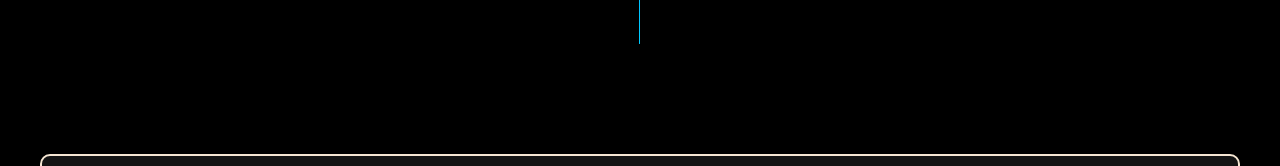
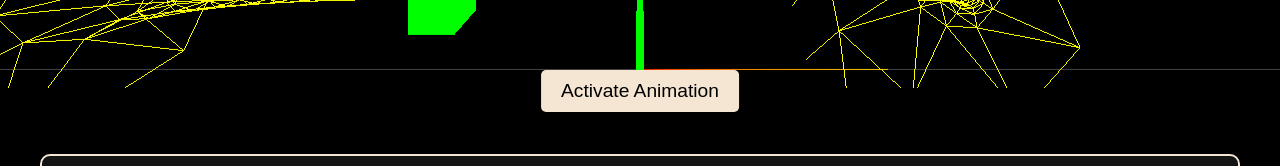
Before and after one commit to eliottvalette/3D-Website, a website built with Vite: page index.html in a window 1280 px wide. Shown: the part 1275-1441 px from the top of the page. Built offline with nearby package versions, Linux system fonts and the light colour scheme; animation ran at ten frames a second.

Commit message:
keyboard tracking

```diff
--- a/index.html
+++ b/index.html
@@ -43,7 +43,9 @@
 
     <div class="three-container">
       <canvas id="bg"></canvas>
+      <button id="animateButton" class="cta-button">Activate Animation</button>
     </div>
+
 
     <main class="container">
       <section class="content">
--- a/main.js
+++ b/main.js
@@ -14,15 +14,16 @@ const renderer = new THREE.WebGLRenderer({
 renderer.setPixelRatio(window.devicePixelRatio);
 renderer.setSize(window.innerWidth, window.innerHeight / 1.5);
 
-// Initial camera position
-camera.position.set(0, 5, 7);
-camera.lookAt(0, 0, 0);  // Look at the origin
-
 // Instantiate OrbitControls
 const controls = new OrbitControls(camera, renderer.domElement);
 controls.enableDamping = true;
 controls.dampingFactor = 0.25;
 controls.enableZoom = true;
+
+// Initial camera position
+camera.position.set(0, 5, 7);
+controls.target.set(0, 2.5, 0);
+controls.update();  // Update controls to reflect the new target
 
 // Lights
 const ambientLight = new THREE.AmbientLight(0xffffff, 0.3);
@@ -60,74 +61,108 @@ loader.load(
 );
 
 const boxGeometry_screen = new THREE.BoxGeometry(1, 1, 1); // 1x1x1 cube
-const boxMaterial_screen = new THREE.MeshBasicMaterial({ color: 0xff0000 }); // Green color
+const boxMaterial_screen = new THREE.MeshBasicMaterial({ color: 0xff0000 }); // Red color
 const box_screen = new THREE.Mesh(boxGeometry_screen, boxMaterial_screen);
-box_screen.position.set(0, 2.5, 0);
-scene.add(box_screen);
-
-const boxGeometry_keyboard = new THREE.BoxGeometry(1, 1, 1); // 1x1x1 cube
-const boxMaterial_keyboard = new THREE.MeshBasicMaterial({ color: 0x0000ff }); // Green color
-const box_keyboard = new THREE.Mesh(boxGeometry_keyboard, boxMaterial_keyboard);
-box_keyboard.position.set(0, 0.9, 3);
-scene.add(box_keyboard);
+box_screen.position.set(0, 2.5, -0.5);
 
 const boxGeometry_side = new THREE.BoxGeometry(1, 1, 1); // 1x1x1 cube
 const boxMaterial_side = new THREE.MeshBasicMaterial({ color: 0x00ff00 }); // Green color
 const box_side = new THREE.Mesh(boxGeometry_side, boxMaterial_side);
-box_side.position.set(-4, 0.9, 0);
-scene.add(box_side);
+box_side.position.set(-4.5, 0.9, -1);
+
+const boxGeometry_keyboard = new THREE.BoxGeometry(1, 1, 1); // 1x1x1 cube
+const boxMaterial_keyboard = new THREE.MeshBasicMaterial({ color: 0x0000ff }); // Blue color
+const box_keyboard = new THREE.Mesh(boxGeometry_keyboard, boxMaterial_keyboard);
+box_keyboard.position.set(0, 0.9, 3);
 
 // Create a smooth camera path using CatmullRomCurve3
 const cameraPath = new THREE.CatmullRomCurve3([
   new THREE.Vector3(0, 5, 7),   // In front of the screen (1)
 
-  new THREE.Vector3(-8, 5, 7),  // Turning around the modem (6)
-  new THREE.Vector3(-8, 5, -7),
-  new THREE.Vector3(-2, 5, -5),
-  new THREE.Vector3(-2, 5, 5),
-  new THREE.Vector3(-8, 5, 7),
-  new THREE.Vector3(-8, 5, -7),
+  new THREE.Vector3(-8, 4, 7),  // Turning around the modem (6)
+  new THREE.Vector3(-8, 4, -7),
+  new THREE.Vector3(-2.5, 6, -5),
+  new THREE.Vector3(-2.5, 6, 5),
+  new THREE.Vector3(-8, 4, 7),
+  new THREE.Vector3(-8, 3, -7),
 
-  new THREE.Vector3(7, 5, -7),  // Behind the screen (1)
+  new THREE.Vector3(7, 4, -7),  // Behind the screen (1)
 
   new THREE.Vector3(7, 5, 7),   // On the Right (1)
+
+  new THREE.Vector3(0, 5, 7),   // In front of the screen (1)
+
+  new THREE.Vector3(-3, 3, 3),  // Tracking the keyboard (2)
+  new THREE.Vector3(3, 3, 3),
 
   new THREE.Vector3(0, 5, 7),   // In front of the screen (1)
 ], true); // The last true ensures the curve is closed
 
 // Define a separate smooth path for camera's lookAt direction (target positions)
-const objectPath = new THREE.CatmullRomCurve3([
-  new THREE.Vector3(0, 2.5, 0),   // Initially look at the center of the setup
-  new THREE.Vector3(4, 0.9, 0),  // Look at the modem (side)
-  new THREE.Vector3(4, 0.9, 3), // Look towards the back-left
-  new THREE.Vector3(0, 2.5, 5),  // Look directly behind
-  new THREE.Vector3(-4, 0.9, 3),  // Look towards the back-right
-  new THREE.Vector3(-4, 0.9, 0),   // Look at the front-right side
-  new THREE.Vector3(0, 2.5, 0)    // Back to the center
+const LookPath = new THREE.CatmullRomCurve3([
+  new THREE.Vector3(0, 2.5, 0),     // Screen (1)
+
+  new THREE.Vector3(-4.5, 0.9, -1), // Modem (6)
+  new THREE.Vector3(-4.5, 0.9, -1),
+  new THREE.Vector3(-4.5, 0.9, -1),
+  new THREE.Vector3(-4.5, 0.9, -1),
+  new THREE.Vector3(-4.5, 0.9, -1),
+  new THREE.Vector3(-4.5, 0.9, -1),
+
+  new THREE.Vector3(0, 2.5, 0),     // Screen (1)
+
+  new THREE.Vector3(0, 2.5, 0),     // Screen (1)
+
+  new THREE.Vector3(0, 2.5, 0),     // Screen (1)
+
+  new THREE.Vector3(0, 0.9, 3),     // Keyboard (2)
+  new THREE.Vector3(0, 0.9, 3),
+
+  new THREE.Vector3(0, 2.5, 0),     // Screen (1)
+
 ], true);
 
 // Progress Bar and Scroll Event
 let progress_bar = 0;
+let isAnimating = false;
 
+function toggleAnimation() {
+  isAnimating = !isAnimating;
+}
+
+// Scroll event function
 function fill_bar(event) {
   // Adjust progress bar based on scroll direction
   if (event.deltaY > 0) {
-    progress_bar = Math.min(progress_bar + 0.009, 1);
+    progress_bar = Math.min(progress_bar + 0.002, 1);
   } else {
-    progress_bar = Math.max(progress_bar - 0.009, 0);
+    progress_bar = Math.max(progress_bar - 0.002, 0);
   }
 
-  // Get camera position from the path curve based on progress_bar
+  isAnimating = false;  // Stop animation if the user scrolls
+  updateCameraPosition();
+}
+
+// Function for handling both scrolling and animation
+function handleCameraMovement() {
+  if (isAnimating) {
+    progress_bar = Math.min(progress_bar + 0.002, 1);  // Smoothly move the camera during animation
+    if (progress_bar === 1) {
+      isAnimating = false;  // Stop animation when it completes the path
+    }
+    updateCameraPosition();
+  }
+}
+
+
+function updateCameraPosition() {
+  // Get camera position and lookAt target from the path curve based on progress_bar
   const cameraPosition = cameraPath.getPointAt(progress_bar);
   camera.position.copy(cameraPosition);
 
-  // Move the loaded model (or other objects) along the object path
-  if (loadedModel) {
-    const objectPosition = objectPath.getPointAt(progress_bar);
-    loadedModel.position.copy(objectPosition);
-  }
-
-  console.log('Progress:', progress_bar);
+  const lookAtTarget = LookPath.getPointAt(progress_bar);
+  controls.target.copy(lookAtTarget);
+  controls.update();
 }
 
 // Add scroll event listener to the canvas
@@ -146,23 +181,33 @@ if (helper) {
   const axesHelper = new THREE.AxesHelper(5);  // 5 units long axes
   scene.add(axesHelper);
 
-  const pathHelper = new THREE.TubeGeometry(cameraPath, 100, 0.05, 8, true);
+  const pathHelper = new THREE.TubeGeometry(cameraPath, 200, 0.05, 8, true);
   const material = new THREE.MeshBasicMaterial({ color: 0xffff00, wireframe: true });
   const pathMesh = new THREE.Mesh(pathHelper, material);
   scene.add(pathMesh);
+
+  const lookPathHelper = new THREE.TubeGeometry(LookPath, 200, 0.05, 8, true);
+  const lookMaterial = new THREE.MeshBasicMaterial({ color: 0x00ff00, wireframe: true });
+  const lookPathMesh = new THREE.Mesh(lookPathHelper, lookMaterial);
+  scene.add(lookPathMesh);
+
+  scene.add(box_screen);
+  scene.add(box_side);
+  scene.add(box_keyboard);
 }
 
 // Animation Loop
 function animate() {
   requestAnimationFrame(animate);
 
-  // Rotate the loaded model if it exists
-  if (loadedModel) {
-    loadedModel.rotation.y += 0.0001;
-  }
+  // Trigger camera movement based on animation or scroll
+  handleCameraMovement();
 
   controls.update(); // Update controls for smooth interaction
   renderer.render(scene, camera);
 }
 
+// Attach event listener to the button
+const animateButton = document.getElementById('animateButton');
+animateButton.addEventListener('click', toggleAnimation);
 animate();
--- a/style.css
+++ b/style.css
@@ -73,3 +73,23 @@ button:hover {
   background-color: var(--accent);
   color: var(--beige);
 }
+
+#animateButton {
+  position: absolute;
+  bottom: 10px; /* Positions the button near the bottom of the container */
+  left: 50%; /* Centers the button horizontally */
+  transform: translateX(-50%); /* Ensures the button is fully centered */
+  background-color: var(--beige); /* Matches the site's color scheme */
+  color: var(--black);
+  padding: 10px 20px;
+  font-size: 1.2rem;
+  border-radius: 5px;
+  cursor: pointer;
+  transition: background-color 0.3s ease;
+  z-index: 1; /* Ensures the button is above the canvas */
+}
+
+#animateButton:hover {
+  background-color: var(--accent); /* Changes color on hover */
+  color: var(--beige);
+}
```
